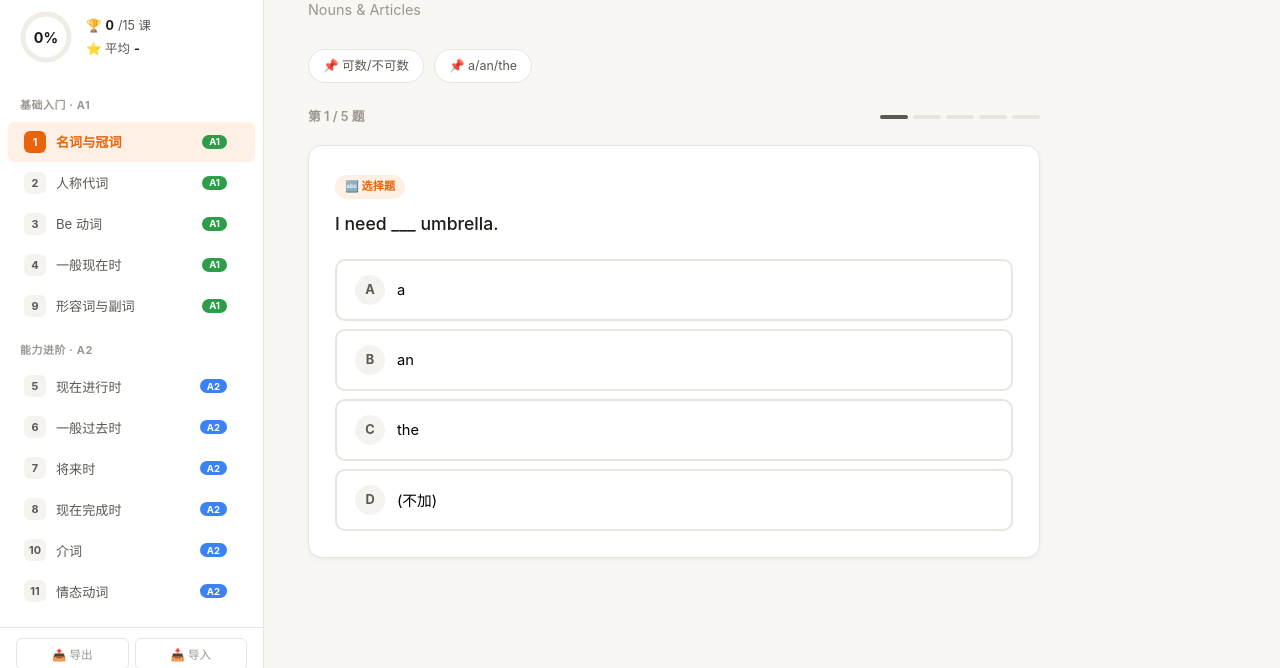
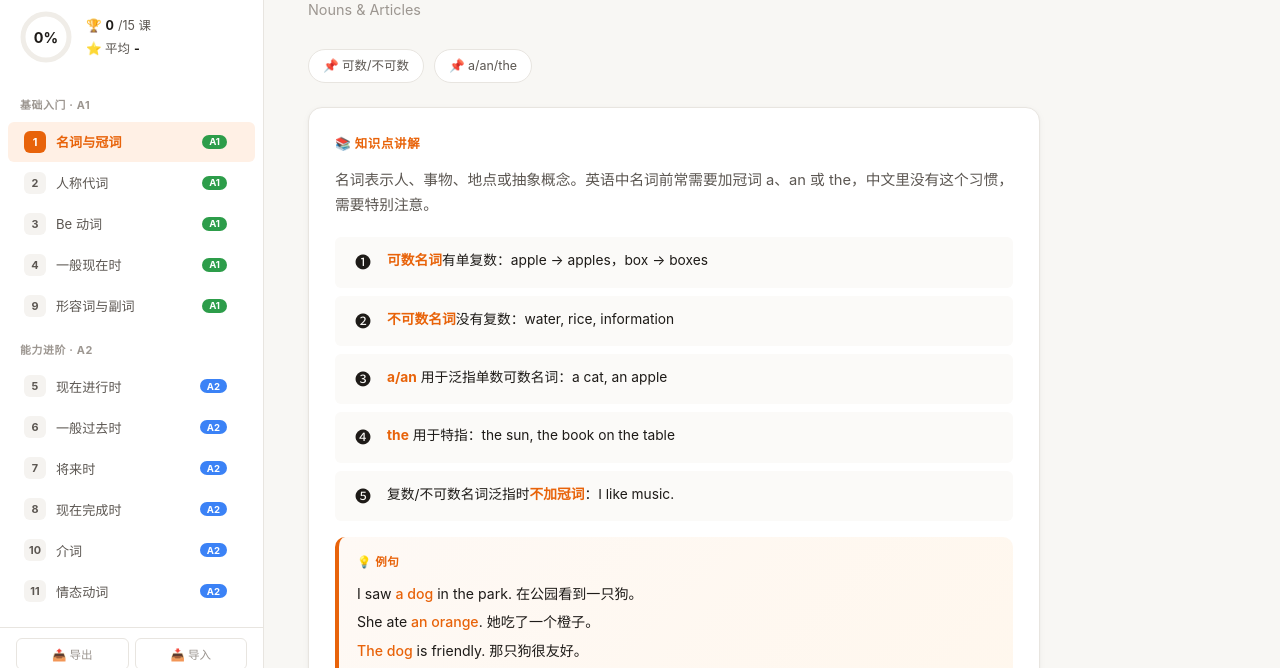
Before and after one commit to mislw/English-yf, a plain HTML site: page index.html in a window 1280 px wide. Both pictures are taken after a click on the button "🚀 开始学习". Shown: the part 120-788 px from the top of the page. Drawn offline with Linux system fonts and the light colour scheme.

Commit message:
feat: 学习/练习分步 - 先学知识点再看题，不再跳脸考试

```diff
--- a/index.html
+++ b/index.html
@@ -429,6 +429,7 @@ let getStored = () => { try { return JSON.parse(localStorage.getItem(STORAGE_KEY
 let setStored = (o) => localStorage.setItem(STORAGE_KEY, JSON.stringify(o));
 let progress = getStored();
 let curLessonId = null;
+let lessonPhase = 'learn'; // 'learn' | 'quiz'
 let curQIdx = 0;
 let curAnswers = [];
 let streakCount = parseInt(localStorage.getItem('grammar_v2_streak') || '0');
@@ -505,11 +506,14 @@ function shootConfetti() {
 
 // ===== RENDER =====
 function openLesson(id) {
-  curLessonId = id; curQIdx = 0; curAnswers = [];
+  curLessonId = id; lessonPhase = 'learn'; curQIdx = 0; curAnswers = [];
   refreshSidebar(); renderLesson();
   document.getElementById('mainContent').scrollTop = 0;
   window.scrollTo({top:0,behavior:'smooth'});
 }
+
+function startQuiz() { lessonPhase = 'quiz'; curQIdx = 0; curAnswers = []; renderLesson(); }
+function backToLearn() { lessonPhase = 'learn'; renderLesson(); }
 
 function renderLesson() {
   const lsn = LESSONS.find(l => l.id === curLessonId);
@@ -523,10 +527,41 @@ function renderLesson() {
   h += `<h2>${lsn.title}</h2><div class="en">${lsn.enTitle}</div>`;
   h += `</div>`;
 
+  if (lessonPhase === 'learn') {
+    // ====== LEARN MODE ======
     // Topic chips
     h += `<div class="topic-icon-row">`;
     (TOPIC_TAGS[lsn.id]||[]).forEach(t=>{ h+=`<span class="topic-chip">📌 ${t}</span>`; });
     h += `</div>`;
+
+    // Explanation
+    h += `<div class="exp-card">`;
+    h += `<h3>📚 知识点讲解</h3>`;
+    h += `<p class="summary">${lsn.summary}</p>`;
+    h += `<div class="point-grid">`;
+    lsn.points.forEach((pt,i)=>{
+      const icons = ['❶','❷','❸','❹','❺','❻'];
+      h += `<div class="point-item"><span class="pi-icon">${icons[i]||'•'}</span><span>${pt}</span></div>`;
+    });
+    h += `</div>`;
+    h += `<div class="examples-box"><div class="ex-label">💡 例句</div>`;
+    lsn.examples.forEach(e=>{ h+=`<p>${e}</p>`; });
+    h += `</div>`;
+    h += `</div>`;
+
+    // Big CTA
+    h += `<div style="text-align:center;margin-top:28px">`;
+    h += `<button class="wl-start" onclick="startQuiz()" style="font-size:1.1rem;padding:16px 48px">`;
+    h += `✏️ 开始练习 <span style="font-weight:400;opacity:0.8;margin-left:4px">（共 ${lsn.questions.length} 题）</span></button>`;
+    if (p.completed) {
+      h += `<p style="margin-top:12px;font-size:0.82rem;color:var(--text-3)">上次得分：${p.bestScore}/5 · ${p.lastAttempt}</p>`;
+    }
+    h += `</div>`;
+
+  } else {
+    // ====== QUIZ MODE ======
+    // Back link
+    h += `<div style="margin-bottom:18px"><button onclick="backToLearn()" style="background:none;border:none;color:var(--brand);cursor:pointer;font-size:0.85rem;font-family:var(--font);font-weight:600">← 返回查看知识点</button></div>`;
 
     if (curQIdx >= lsn.questions.length) {
       // Result
@@ -534,21 +569,22 @@ function renderLesson() {
       const total = lsn.questions.length;
       let sc='l', icon='🌱', msg='万事开头难！再试一次吧。';
       if (correct===total) { sc='p'; icon='🎉'; msg='满分！太棒了！你对这个语法点掌握得非常好。'; shootConfetti(); }
-    else if (correct>=4) { sc='g'; icon='🌟'; msg='很好！只错了一个，再复习一下就更完美了。'; }
-    else if (correct>=3) { sc='o'; icon='📖'; msg='还不错！建议重看知识点再试一次。'; }
-    else if (correct>=2) { sc='l'; icon='💪'; msg='还需努力！仔细读一遍知识点然后重做。'; }
+      else if (correct>=4) { sc='g'; icon='🌟'; msg='很好！只错了一个，回到知识点复习一下就更完美了。'; }
+      else if (correct>=3) { sc='o'; icon='📖'; msg='还不错！建议回到知识点再复习一遍。'; }
+      else if (correct>=2) { sc='l'; icon='💪'; msg='还需努力！回去仔细读知识点，然后重做。'; }
 
       h += `<div class="result"><div class="r-icon">${icon}</div>`;
       h += `<div class="r-score ${sc}">${correct}/${total}</div>`;
       h += `<div class="r-label">你的得分</div><div class="r-msg">${msg}</div>`;
       h += `<div class="r-actions">`;
       h += `<button class="btn-retry" onclick="retryLesson()">🔄 重新挑战</button>`;
+      h += `<button class="btn-retry" onclick="backToLearn()" style="background:var(--brand-light);color:var(--brand)">📖 复习知识点</button>`;
       if (lsn.id < LESSONS.length) h += `<button class="btn-next" onclick="openLesson(${lsn.id+1})">下一课 →</button>`;
       h += `</div></div>`;
       saveLP(lsn.id, correct);
     } else {
       h += `<div class="quiz-section">`;
-    h += `<div class="quiz-header"><span class="quiz-counter">第 ${curQIdx+1} / ${lsn.questions.length} 题</span>`;
+      h += `<div class="quiz-header"><span class="quiz-counter">第 ${curQIdx+1} 题 / 共 ${lsn.questions.length} 题</span>`;
       h += `<div class="quiz-dots">`;
       for (let i=0;i<lsn.questions.length;i++) {
         let cls=''; if (i<curAnswers.length) cls=curAnswers[i].correct?'done':'wrong'; else if (i===curQIdx) cls='cur';
@@ -572,6 +608,7 @@ function renderLesson() {
         h += `<div class="fill-row"><input class="fill-input" id="fillIn" placeholder="输入答案..." onkeydown="if(event.key==='Enter')subFill()" autocomplete="off"><button class="btn-submit" onclick="subFill()">确认</button></div>`;
       }
       h += `<div class="fb" id="fb"></div></div></div>`;
+    }
   }
 
   document.getElementById('mainContent').innerHTML = h;
@@ -611,7 +648,7 @@ function showFB(ok, ans) {
   fb.textContent = ok ? '✓ 正确！太棒了！' : '✗ 不对哦。正确答案：'+ans;
 }
 
-function retryLesson() { curQIdx = 0; curAnswers = []; renderLesson(); }
+function retryLesson() { lessonPhase = 'quiz'; curQIdx = 0; curAnswers = []; renderLesson(); }
 
 function renderWelcome() {
   const done = completeCount();
```
Lines whose indentation alone changed are shown as unchanged.
